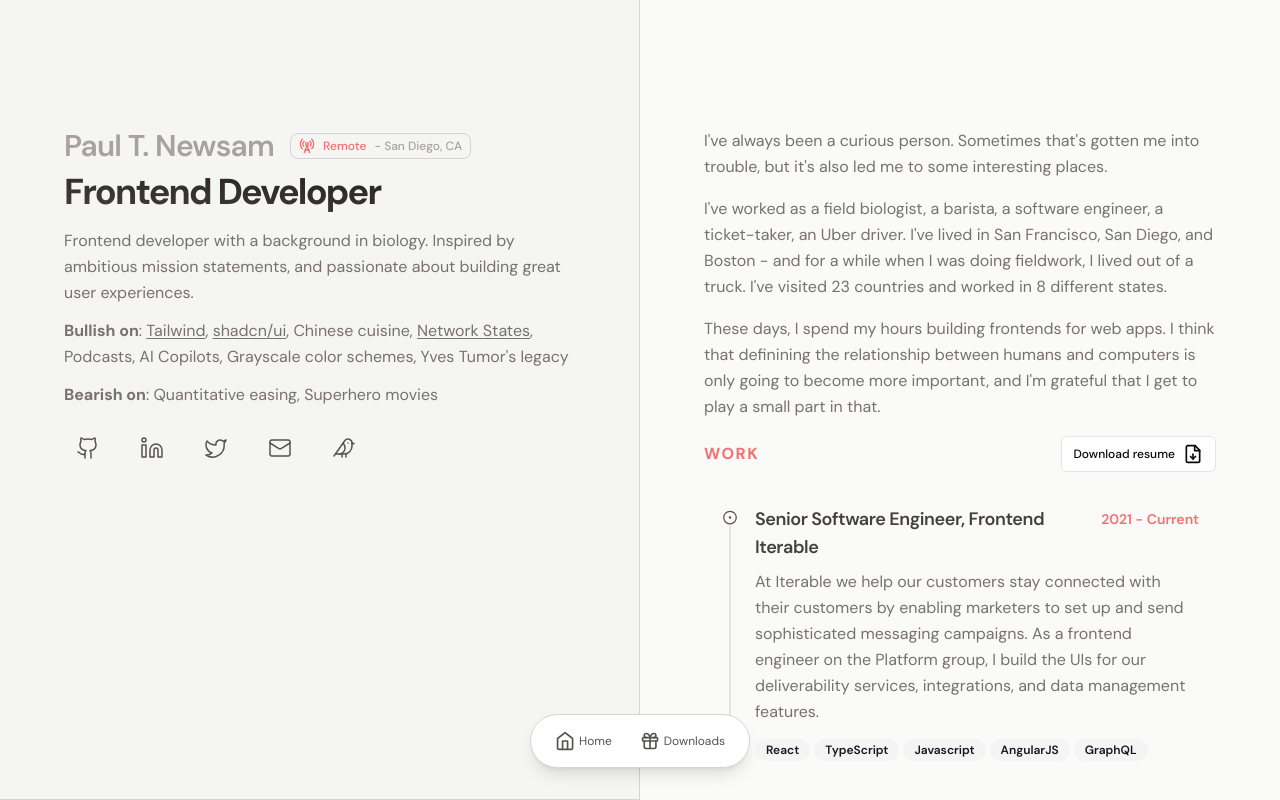
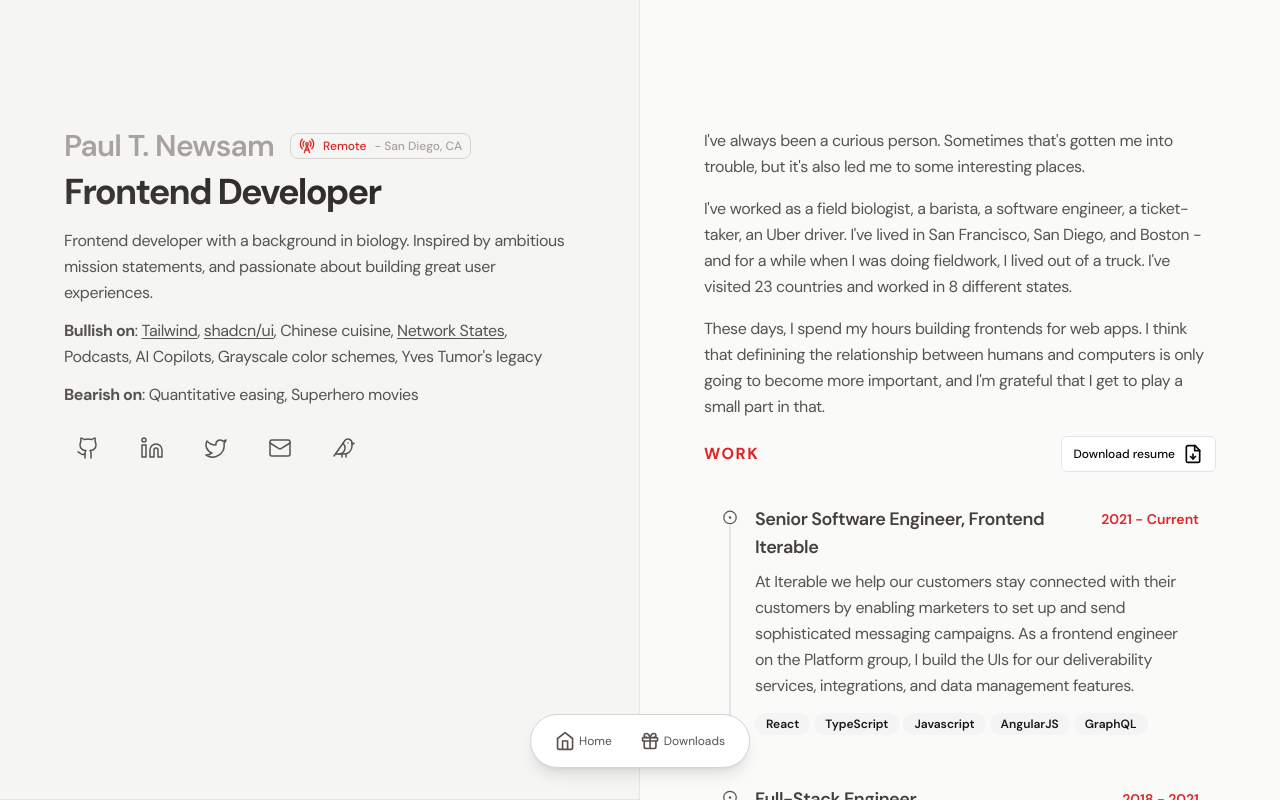
Before and after one commit to pnewsam/paultnewsam.com, a Next.js app: page / in a window 1280 px wide. Built offline with nearby package versions, Linux system fonts and the light colour scheme.

Commit message:
Style tweaks.

```diff
--- a/src/app/downloads/page.tsx
+++ b/src/app/downloads/page.tsx
@@ -14,7 +14,7 @@ export default function Downloads() {
         <h2 className="text-4xl font-bold tracking-tighter text-transparent bg-clip-text bg-gradient-to-tr from-stone-700 to-stone-900 mb-4">
           Downloads
         </h2>
-        <p className="text-stone-500 leading-relaxed mb-3">
+        <p className="text-stone-600 tracking-tight leading-relaxed mb-3">
           I sometimes make the work I do available for download. I&apos;ll
           update this page as I add more things. Thanks for checking it out!
         </p>
@@ -23,19 +23,19 @@ export default function Downloads() {
         <h2 className="text-3xl tracking-tight font-semibold text-stone-700 mb-4">
           &quot;Gitmaster&quot; Resume Template - $5
         </h2>
-        <p className="text-stone-500 leading-relaxed mb-3">
+        <p className="text-stone-600 tracking-tight leading-relaxed mb-3">
           Obviously, there are tons of resume templates out there that you can
           use for free! I&apos;d recommend starting there before you buy
           anything.&nbsp;
           <a
-            className="text-red-500/75"
+            className="text-red-600"
             href="https://www.canva.com/resumes/templates/"
           >
             Canva has some amazing options
           </a>
           .
         </p>
-        <p className="text-stone-500 leading-relaxed mb-3">
+        <p className="text-stone-600 tracking-tight leading-relaxed mb-3">
           But if you happen to like my resume, you&apos;re welcome to use it
           too. I&apos;ve put it up as a paid download on Gumroad for $5.
         </p>
--- a/src/app/page.tsx
+++ b/src/app/page.tsx
@@ -22,8 +22,8 @@ export default function Home() {
             Paul T. Newsam
           </h1>
           <p className="inline-flex gap-2 text-xs border border-stone-300 rounded-lg px-2 py-1 font-medium">
-            <RadioTower className="w-4 h-4 text-red-500/75" />
-            <span className="text-red-500/75">Remote</span>
+            <RadioTower className="w-4 h-4 text-red-600" />
+            <span className="text-red-600">Remote</span>
             <span className="text-stone-400"> - San Diego, CA</span>
           </p>
         </div>
@@ -32,13 +32,13 @@ export default function Home() {
           Frontend Developer
         </h2>
         <div className="mb-4">
-          <p className="text-stone-500 leading-relaxed mb-3">
+          <p className="text-stone-600 tracking-tight leading-relaxed mb-3">
             Frontend developer with a background in biology. Inspired by
             ambitious mission statements, and passionate about building great
             user experiences.
           </p>
 
-          <p className="text-stone-500 leading-relaxed mb-3">
+          <p className="text-stone-600 tracking-tight leading-relaxed mb-3">
             <b>Bullish on</b>:&nbsp;
             <a
               className="underline underline-offset-2"
@@ -63,7 +63,7 @@ export default function Home() {
             , Podcasts, AI Copilots, Grayscale color schemes, Yves Tumor&apos;s
             legacy
           </p>
-          <p className="text-stone-500 leading-relaxed mb-2">
+          <p className="text-stone-600 tracking-tight leading-relaxed mb-2">
             <b>Bearish on</b>: Quantitative easing, Superhero movies
           </p>
         </div>
@@ -113,18 +113,18 @@ export default function Home() {
         </div>
       </Left>
       <Right>
-        <p className="text-stone-500 leading-relaxed mb-4">
+        <p className="text-stone-600 tracking-tight leading-relaxed mb-4">
           I&apos;ve always been a curious person. Sometimes that&apos;s gotten
           me into trouble, but it&apos;s also led me to some interesting places.
         </p>
-        <p className="text-stone-500 leading-relaxed mb-4">
+        <p className="text-stone-600 tracking-tight leading-relaxed mb-4">
           I&apos;ve worked as a field biologist, a barista, a software engineer,
           a ticket-taker, an Uber driver. I&apos;ve lived in San Francisco, San
           Diego, and Boston - and for a while when I was doing fieldwork, I
           lived out of a truck. I&apos;ve visited 23 countries and worked in 8
           different states.
         </p>
-        <p className="text-stone-500 leading-relaxed mb-4">
+        <p className="text-stone-600 tracking-tight leading-relaxed mb-4">
           These days, I spend my hours building frontends for web apps. I think
           that definining the relationship between humans and computers is only
           going to become more important, and I&apos;m grateful that I get to
--- a/src/components/Left.tsx
+++ b/src/components/Left.tsx
@@ -1,7 +1,7 @@
 import { ReactNode } from "react";
 
 export const Left = ({ children }: { children: ReactNode }) => (
-  <div className="pt-16 pb-8 md:py-32 px-8 lg:px-16 border-b md:border-r border-stone-300 bg-stone-100">
+  <div className="pt-16 pb-8 md:py-32 px-8 lg:px-16 border-b md:border-r border-stone-200 bg-stone-100">
     <div className="w-full">{children}</div>
   </div>
 );
--- a/src/components/Projects.tsx
+++ b/src/components/Projects.tsx
@@ -17,14 +17,16 @@ export const ProjectCard = ({
   <a
     href={href}
     className={cn(
-      "border border-stone-200 rounded-sm py-4 px-6 shadow-sm shadow-stone-200/50 transition hover:shadow-md hover:shadow-stone-200/50 hover:-translate-y-[2px] hover:-translate-x-[2px] hover:border-stone-300 grid gap-6 grid-cols-[40px_1fr_24px] items-center",
+      "border border-stone-200 rounded-sm py-4 px-6 shadow-sm shadow-stone-200/50 transition hover:shadow-md hover:shadow-stone-200/50 hover:border-stone-300 grid gap-6 grid-cols-[48px_1fr_24px] items-center",
       className
     )}
   >
     <Image className="mt-[4px]" src={synesthetic} alt="Synesthetic Labs" />
     <div>
-      <p className="font-semibold text-lg text-stone-700">{title}</p>
-      <p className="text-stone-500">{description}</p>
+      <p className="font-semibold text-base text-stone-700 mb-1">{title}</p>
+      <p className="text-stone-600 text-sm leading-snug tracking-tight">
+        {description}
+      </p>
     </div>
     <ArrowUpRightSquare className="w-6 h-6 text-stone-700" />
   </a>
@@ -32,7 +34,7 @@ export const ProjectCard = ({
 
 export const Projects = () => (
   <div id="projects">
-    <h3 className="font-bold uppercase tracking-widest text-red-500/75 mb-4">
+    <h3 className="font-bold uppercase tracking-widest text-red-600 mb-4">
       Projects
     </h3>
     <div className="relative">
--- a/src/components/Work.sub.tsx
+++ b/src/components/Work.sub.tsx
@@ -30,7 +30,7 @@ export const Job = ({
       )}
     >
       <div className="flex flex-col items-center">
-        <CircleDot className="w-4 h-4 translate-y-[5px] text-stone-600 group-hover:text-red-500/75 transition" />
+        <CircleDot className="w-4 h-4 translate-y-[5px] text-stone-600 group-hover:text-red-600 transition" />
         <div className="h-full border translate-y-[5px]" />
       </div>
       <div className="pr-4">
@@ -38,13 +38,11 @@ export const Job = ({
           <h4 className="text-stone-700 text-lg font-semibold tracking-tight">
             {title}
           </h4>
-          <span className="text-sm font-semibold text-red-500/75">
-            {timespan}
-          </span>
+          <span className="text-sm font-semibold text-red-600">{timespan}</span>
         </div>
         {companyHref ? (
           <a href={companyHref}>
-            <h5 className="inline-block text-stone-700 text-lg font-semibold tracking-tight mb-2 group-hover:text-red-500/75 transition">
+            <h5 className="inline-block text-stone-700 text-lg font-semibold tracking-tight mb-2 group-hover:text-red-600 transition">
               {company}
             </h5>
           </a>
@@ -54,7 +52,7 @@ export const Job = ({
           </h5>
         )}
         {typeof description === "string" ? (
-          <p className="text-base leading-relaxed text-stone-500 mb-3">
+          <p className="text-base tracking-tight leading-relaxed text-stone-600 mb-3">
             {description}
           </p>
         ) : (
--- a/src/components/Work.tsx
+++ b/src/components/Work.tsx
@@ -6,9 +6,7 @@ import { Job } from "./Work.sub";
 export const Work = ({ className }: { className?: string }) => (
   <div id="work" className={cn(className)}>
     <div className="flex items-center justify-between mb-4">
-      <h3 className="font-bold uppercase tracking-widest text-red-500/75">
-        Work
-      </h3>
+      <h3 className="font-bold uppercase tracking-widest text-red-600">Work</h3>
       <a
         href="Paul_Newsam-Resume-October_2023.pdf"
         download="Paul_Newsam-Resume-October_2023.pdf"
@@ -58,25 +56,22 @@ export const Work = ({ className }: { className?: string }) => (
       title="Seasonal Biologist"
       company="Various"
       description={
-        <p className="text-base leading-relaxed text-stone-500">
+        <p className="text-base tracking-tight leading-relaxed text-stone-600">
           During my 20s, I worked on-and-off as a field biologist for various
           government and non-profit organizations, including&nbsp;
-          <a
-            className="group-hover:text-red-500/75"
-            href="https://www.usgs.gov/"
-          >
+          <a className="group-hover:text-red-600" href="https://www.usgs.gov/">
             USGS
           </a>
           ,&nbsp;
           <a
-            className="group-hover:text-red-500/75"
+            className="group-hover:text-red-600"
             href="https://www.pointblue.org/"
           >
             Point Blue Conservation Science
           </a>
           , and&nbsp;
           <a
-            className="group-hover:text-red-500/75"
+            className="group-hover:text-red-600"
             href="https://www.birdconservancy.org"
           >
             Bird Conservancy of the Rockies
```
